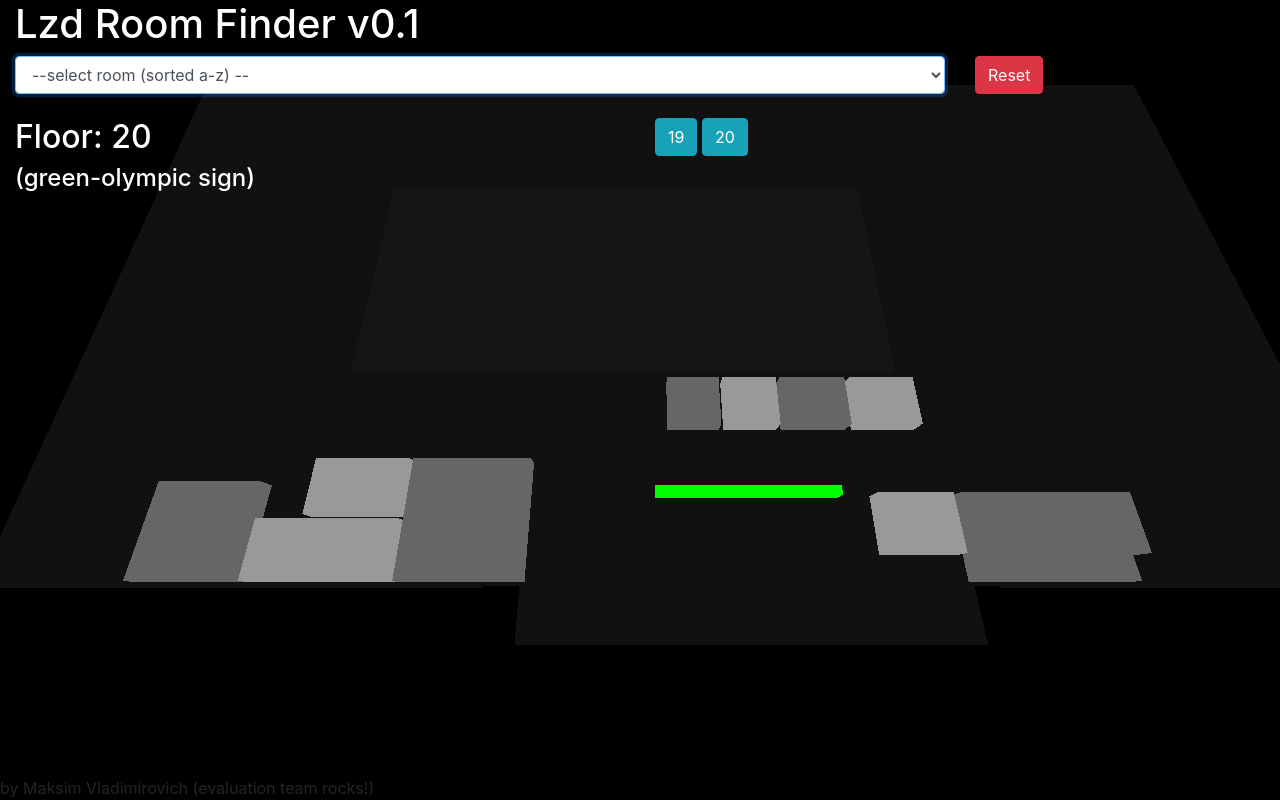
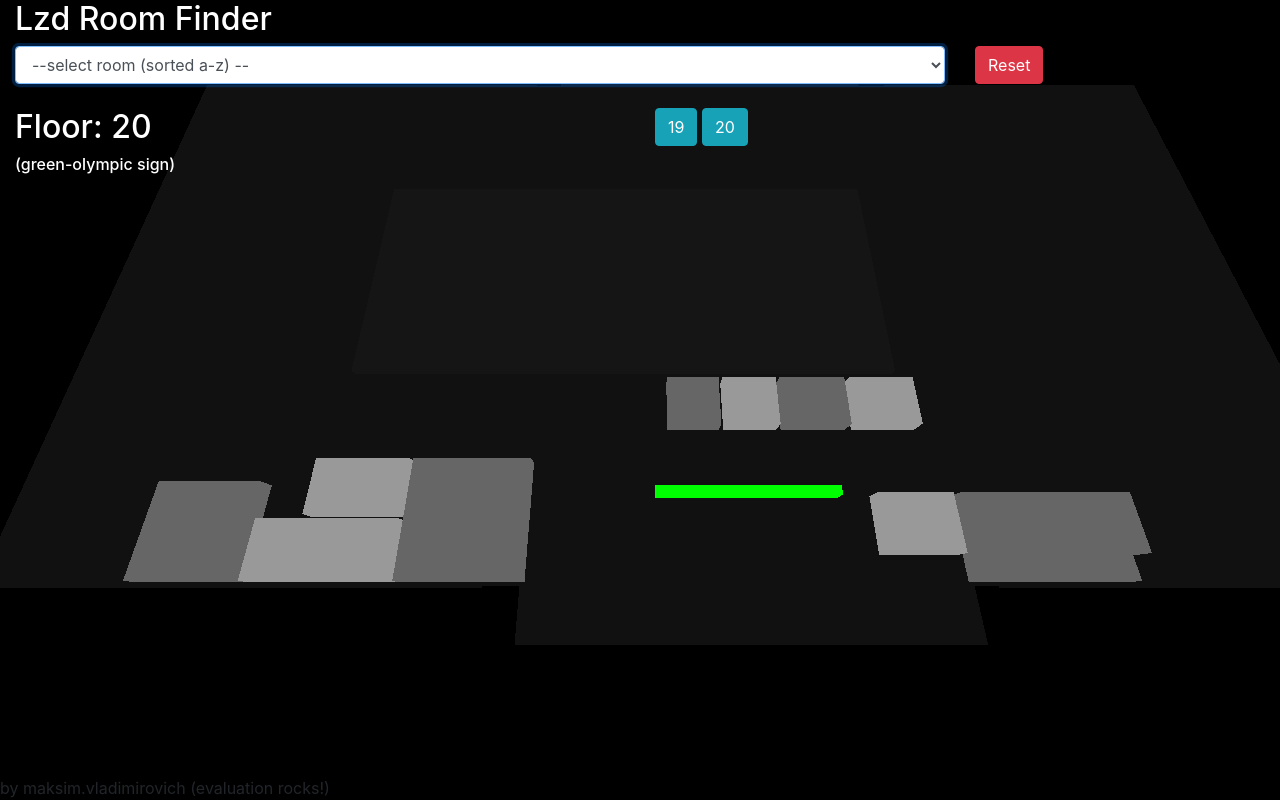
Before and after one commit to sh4d0w28/roomfinder, a plain HTML site: page index.html in a window 1280 px wide. Drawn offline with nearby package versions, Linux system fonts and the light colour scheme.

Commit message:
Update index.html

```diff
--- a/index.html
+++ b/index.html
@@ -13,12 +13,12 @@
     <canvas id="canvas" style="display: block;"></canvas>
 </div>
 <div style="position:absolute;bottom:0px;">
-    by Maksim Vladimirovich (evaluation team rocks!)
+    by maksim.vladimirovich (evaluation rocks!)
 </div>
 <div class="container-fluid">
     <div class="row">
         <div class="col-12">
-            <h1 style="color:white;">Lzd Room Finder v0.1</h1>
+            <h2 style="color:white;">Lzd Room Finder</h2>
         </div>
     </div>
     <div class="row">
@@ -62,7 +62,7 @@
     <br/>
     <div class="row">
         <div class="col">
-            <h2 style="color:white;" id="floorSelect">Floor: 20</h2><h4 id="reception" style="color:white">(green-olympic sign)</h4>
+            <h2 style="color:white;" id="floorSelect">Floor: 20</h2><h6 id="reception" style="color:white">(green-olympic sign)</h6>
         </div>
         <div class="col">
             <button id="btn19" class="btn btn-info" onclick="goFloor(19)">19</button>
```
